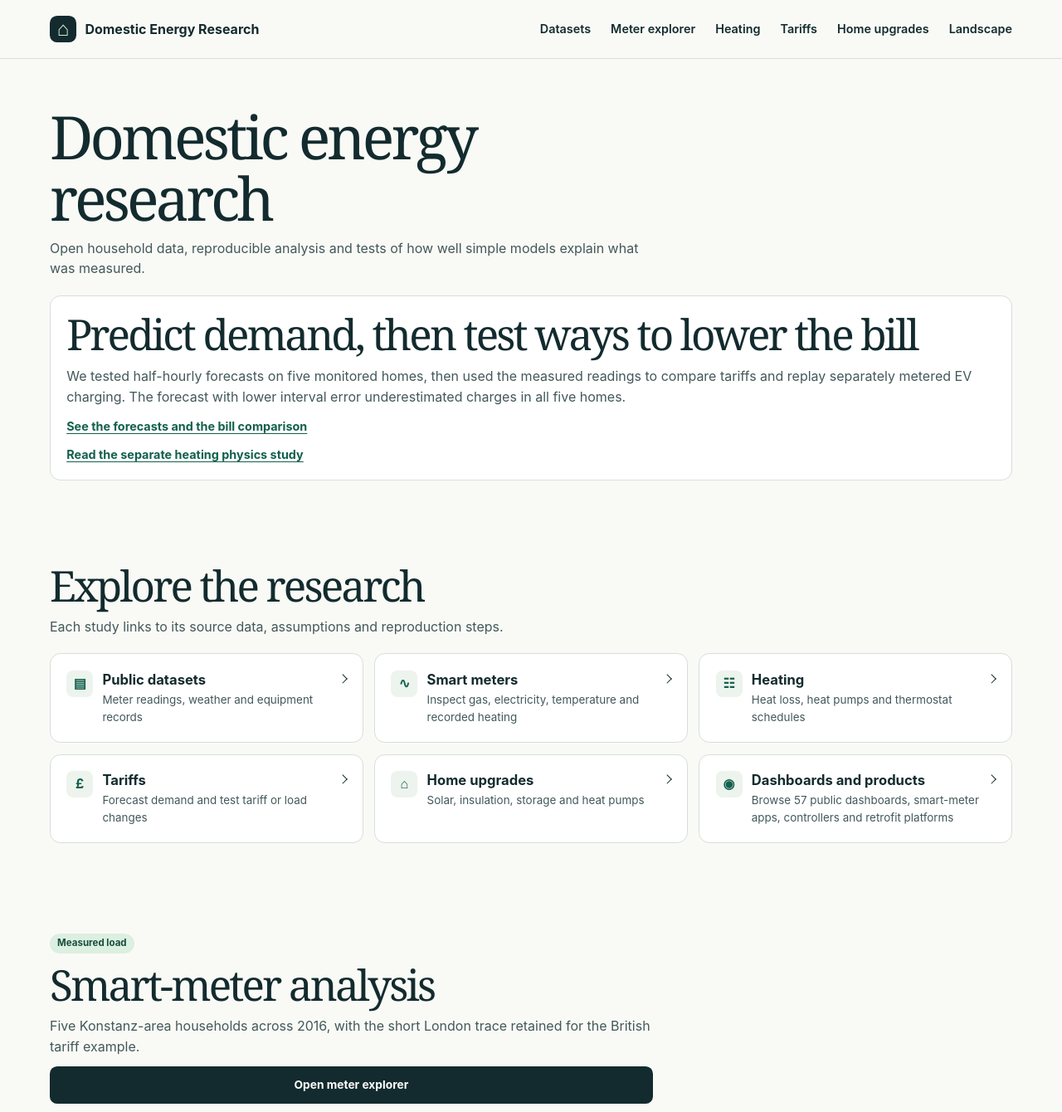
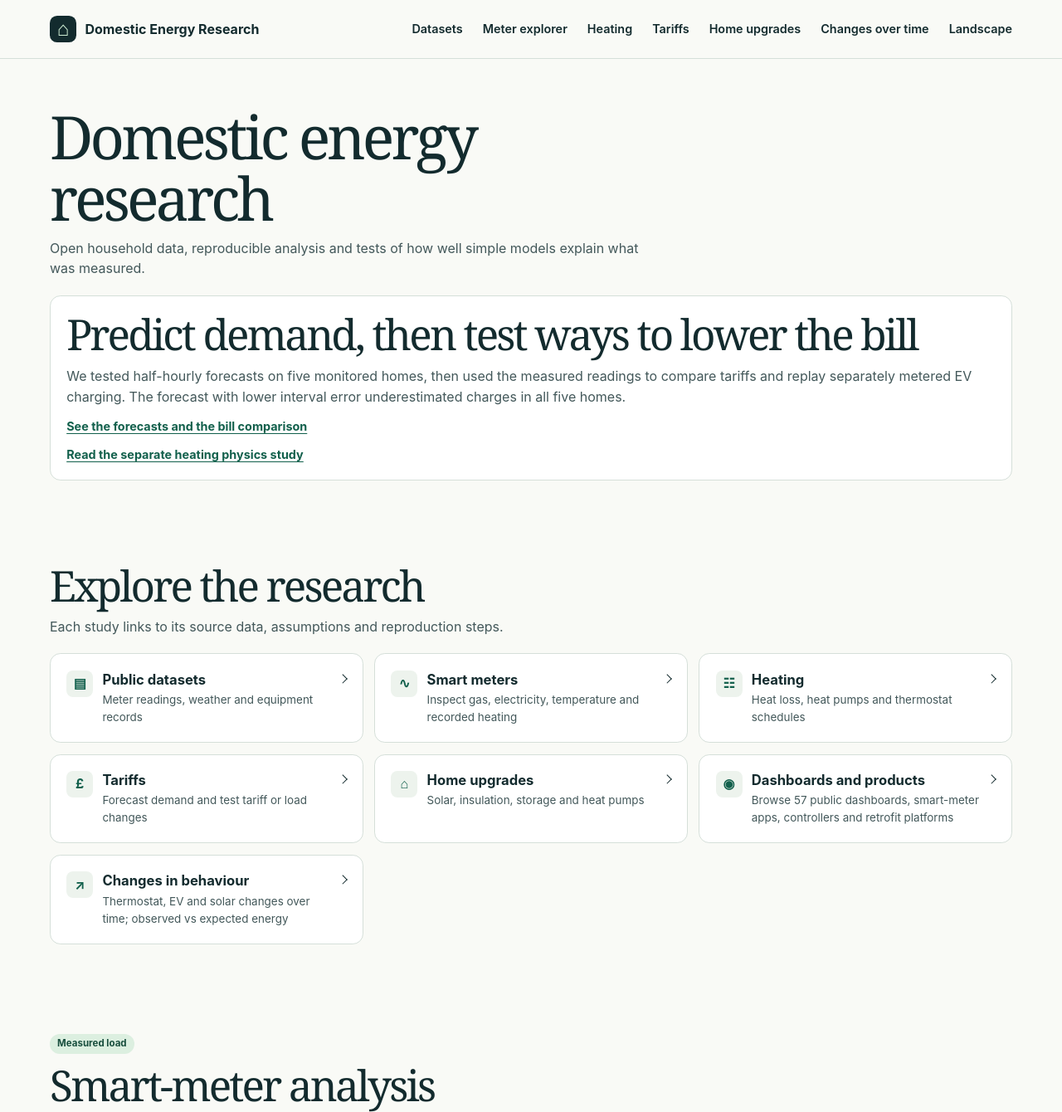
Before and after one commit to charlie9578/domestic-energy-analysis, a plain HTML site: page index.html in a window 1280 px wide. Shown: the top 1340 px of the page at 83% size. Drawn offline with Linux system fonts and the light colour scheme.

Commit message:
Link changes-over-time research and interactive scenarios throughout website

```diff
--- a/index.html
+++ b/index.html
@@ -14,7 +14,7 @@
   <header class="header">
     <div class="wrap header-inner">
       <a class="brand" href="#home"><span class="brand-icon" aria-hidden="true">⌂</span> Domestic Energy Research</a>
-      <nav aria-label="Main navigation"><a href="datasets.html">Datasets</a><a href="meter-explorer.html">Meter explorer</a><a href="heating.html">Heating</a><a href="tariffs.html">Tariffs</a><a href="upgrades.html">Home upgrades</a><a href="landscape.html">Landscape</a></nav>
+      <nav aria-label="Main navigation"><a href="datasets.html">Datasets</a><a href="meter-explorer.html">Meter explorer</a><a href="heating.html">Heating</a><a href="tariffs.html">Tariffs</a><a href="upgrades.html">Home upgrades</a><a href="behaviour.html">Changes over time</a><a href="landscape.html">Landscape</a></nav>
     </div>
   </header>
 
@@ -41,6 +41,7 @@
         <a class="topic" id="tariffs" href="tariffs.html"><span class="topic-icon" aria-hidden="true">£</span><div><h3>Tariffs</h3><p>Forecast demand and test tariff or load changes</p></div><span class="arrow" aria-hidden="true"></span></a>
         <a class="topic" id="upgrades" href="upgrades.html"><span class="topic-icon" aria-hidden="true">⌂</span><div><h3>Home upgrades</h3><p>Solar, insulation, storage and heat pumps</p></div><span class="arrow" aria-hidden="true"></span></a>
         <a class="topic" href="landscape.html"><span class="topic-icon" aria-hidden="true">◉</span><div><h3>Dashboards and products</h3><p>Browse 57 public dashboards, smart-meter apps, controllers and retrofit platforms</p></div><span class="arrow" aria-hidden="true"></span></a>
+        <a class="topic" href="behaviour.html"><span class="topic-icon" aria-hidden="true">↗</span><div><h3>Changes in behaviour</h3><p>Thermostat, EV and solar changes over time; observed vs expected energy</p></div><span class="arrow" aria-hidden="true"></span></a>
       </div>
     </section>
 
```
